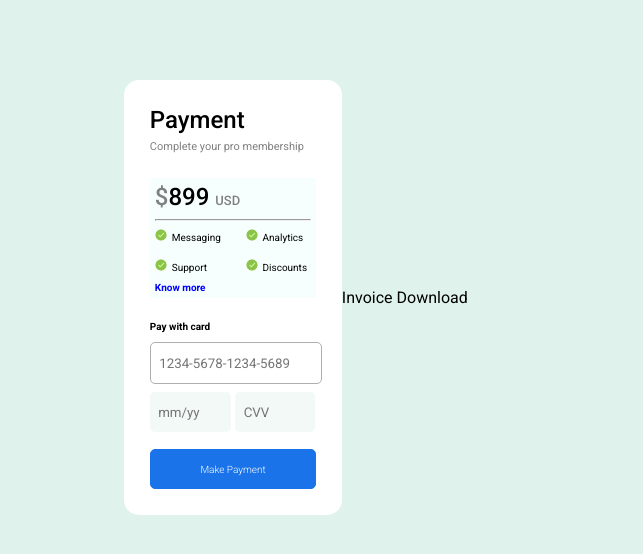
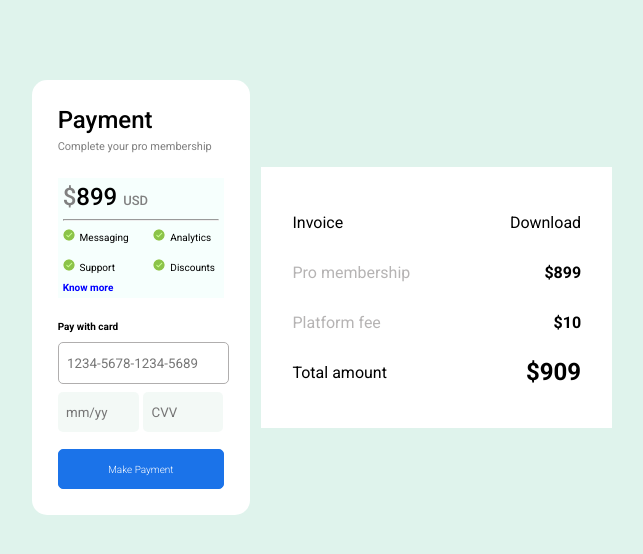
Before and after one commit to AKASH-926/HTML-css, a plain HTML site: page index.html in a window 1280 px wide. Shown: the whole page, without its empty margins (344-987 px from the left). Drawn offline with Linux system fonts and the light colour scheme.

Commit message:
invoice basic layout done

```diff
--- a/index.css
+++ b/index.css
@@ -164,3 +164,41 @@ font-weight: 500;
 .success-wrap>p{
     font-size: 0.6rem;
 }
+
+.invoice-wrap{
+    display: flex;
+    padding: 2%;
+    padding-top: 2%;
+    padding-bottom: 2%;
+    flex-direction: column;
+    justify-content: center;
+    align-items: center;
+    gap: 3vh;
+    margin-left: 5%;
+
+}
+.invoice-wrap>table{
+    padding: 15%;
+}
+.invoice-wrap>table,tr{
+
+    background-color: white;
+    width: 180%;
+   height: 6vh;
+}
+.text-end{
+    text-align: end;
+}
+.bottom-border{
+    border-bottom: 5px solid black;
+
+}
+.grey{
+    color: rgb(182, 180, 180);
+}
+.font-600{
+    font-weight: 600;
+}
+.font-size-1-5rem{
+    font-size: 1.5rem;
+}
--- a/index.html
+++ b/index.html
@@ -54,11 +54,24 @@
         </div>
 
         <div class="invoice-wrap">
-            <div>
-                <span>Invoice</span>
-                <span>Download</span>
-            </div>
-
+            <table>
+                <tr class="invoice-div">
+                    <td>Invoice</td>
+                    <td class="text-end">Download</td>
+                </tr>
+                <tr class="invoice-div bottom-border">
+                    <td class="grey">Pro membership</td>
+                    <td class="text-end font-600">$899</td>
+                </tr>
+                <tr>
+                    <td class="grey">Platform fee</td>
+                    <td class="text-end font-600">$10</td>
+                </tr>
+                <tr>
+                    <td>Total amount</td>
+                    <td class="text-end font-600 font-size-1-5rem">$909</td>
+                </tr>
+            </table>
 
         </div>
 
```
